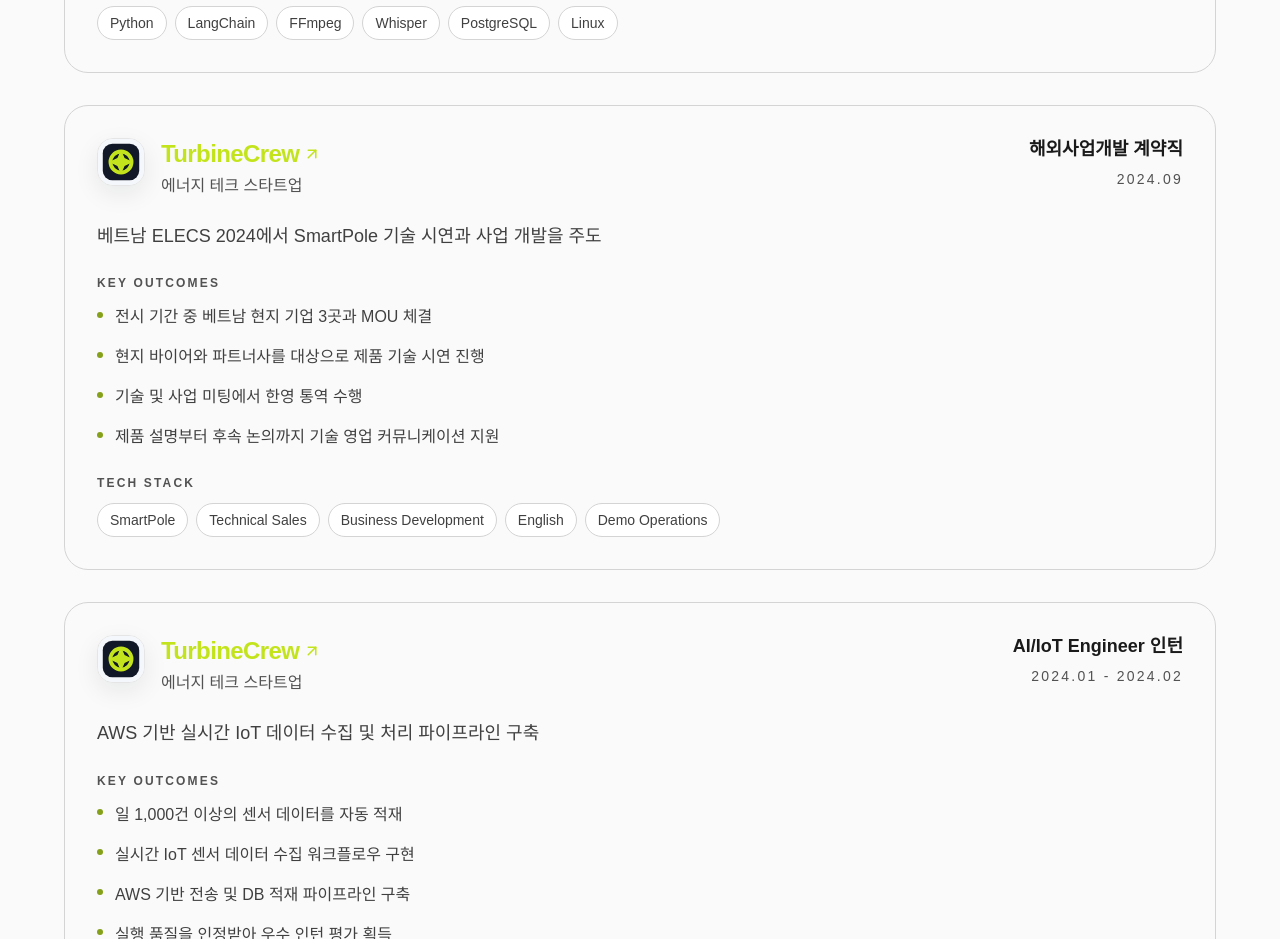
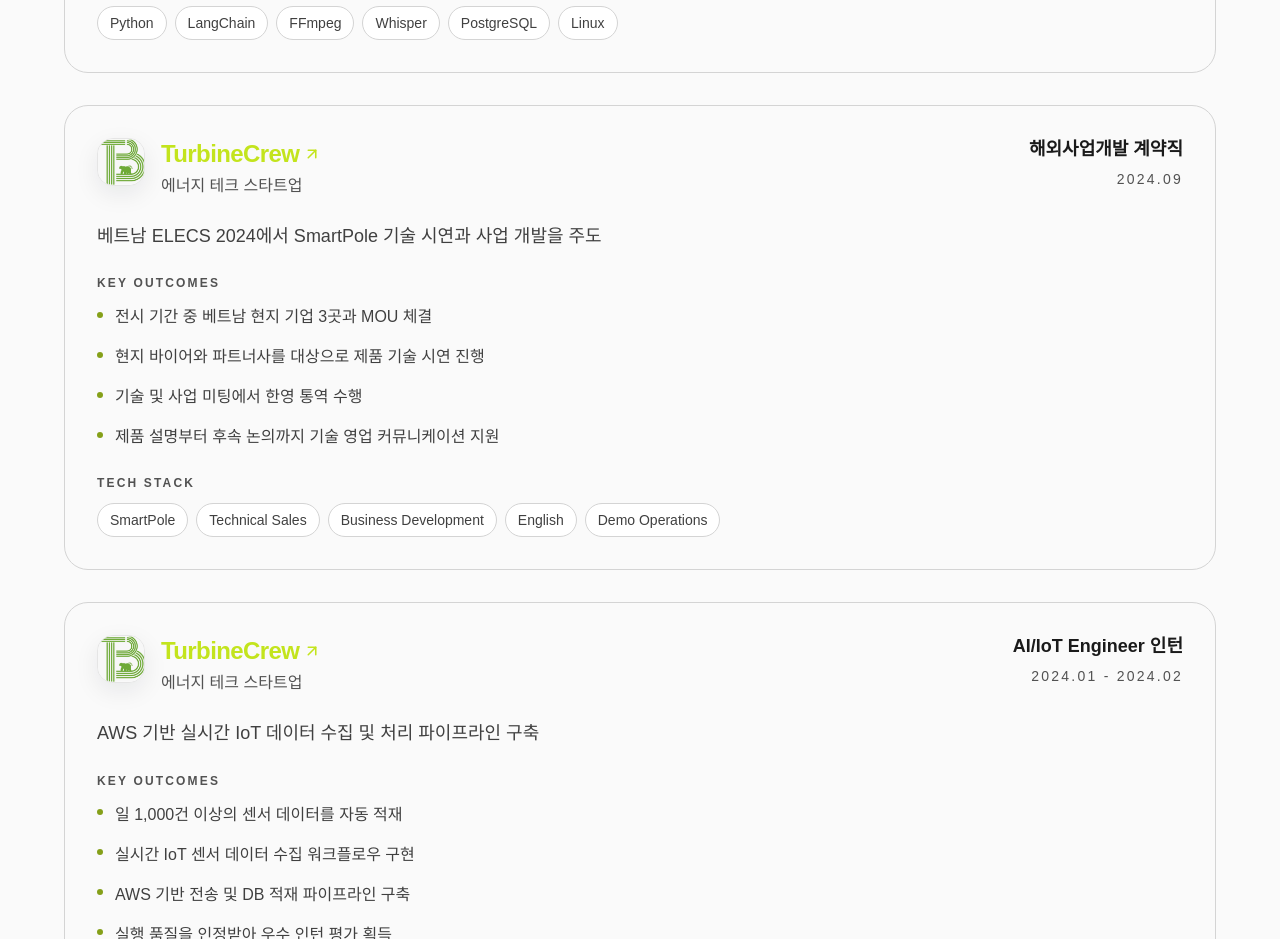
Before and after one commit to HectorSin/portfolio, a Next.js app: page / in a window 1280 px wide. Shown: the part 6560-7499 px from the top of the page. Built offline with nearby package versions, Linux system fonts and the light colour scheme; no server answers; the database is empty.

Commit message:
feat: 경력사항 로고 수정

```diff
--- a/components/main/experience.tsx
+++ b/components/main/experience.tsx
@@ -106,7 +106,7 @@
       },
     ],
     tech: ["SmartPole", "Technical Sales", "Business Development", "English", "Demo Operations"],
-    logoSrc: "/company-logos/turbine-crew.svg",
+    logoSrc: "/company-logos/turbine-crew.png",
     logoFallback: "TC",
     link: companyLinks["TurbineCrew"],
   },
@@ -144,7 +144,7 @@
       },
     ],
     tech: ["Python", "AWS", "IoT", "PostgreSQL", "Data Pipeline"],
-    logoSrc: "/company-logos/turbine-crew.svg",
+    logoSrc: "/company-logos/turbine-crew.png",
     logoFallback: "TC",
     link: companyLinks["TurbineCrew"],
   },
```
Also changed, not shown: public/company-logos/turbine-crew.png (added).
